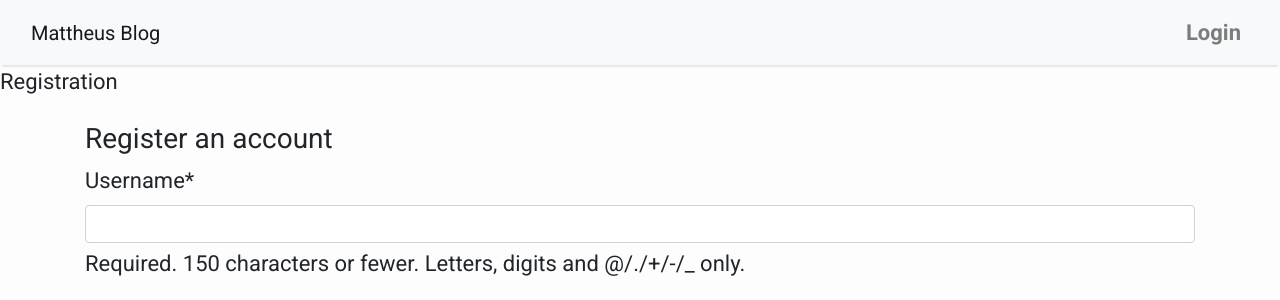
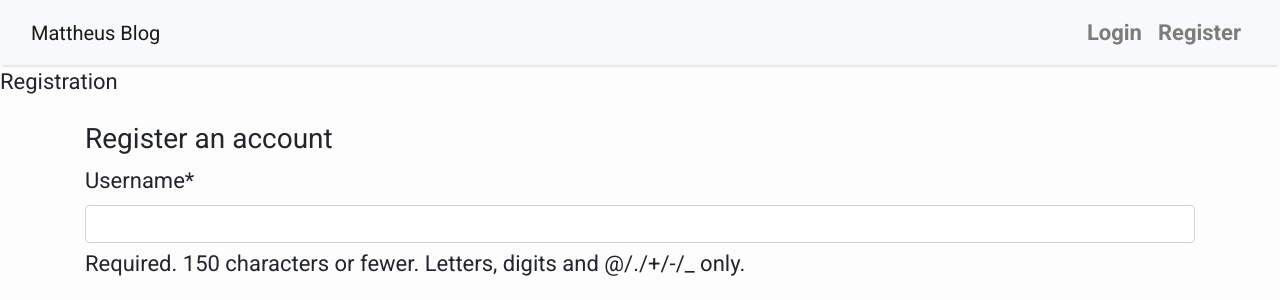
Before and after one commit to MattheusKasa/My-Django-Blog, a Django app: page /register/ in a window 1280 px wide. Shown: the top 300 px of the page. Run offline with Django 4.2, Linux system fonts and the light colour scheme; some libraries are stand-ins or nearby versions.

Commit message:
Add button for register

```diff
--- a/myblog/settings.py
+++ b/myblog/settings.py
@@ -27,11 +27,11 @@ SECRET_KEY = 'django-insecure-82l6vu0ts)miruy7!^#of&rip+-ggf03apqf+gu38=5aj@z2u#
 # SECURITY WARNING: don't run with debug turned on in production!
 DEBUG = True
 
-ALLOWED_HOSTS = ['my-django-blog-mattheus.herokuapp.com']
+ALLOWED_HOSTS = []
 
 CSRF_TRUSTED_ORIGINS = ['https://*8000-mattheuskas-mydjangoblo-88lwkm3vpcq.ws-eu71.gitpod.io']
 CSRF_TRUSTED_ORIGINS = ['https://*8000-mattheuskas-mydjangoblo-svnd1gwgdo0.ws-eu71.gitpod.io']
-CSRF_TRUSTED_ORIGINS = ['https://*8000-mattheuskas-mydjangoblo-81qfz9rhi2j.ws-eu71.gitpod.io']
+CSRF_TRUSTED_ORIGINS = ['https://*8000-mattheuskas-mydjangoblo-fg12ducro02.ws-eu71.gitpod.io']
 
 # Application definition
 
--- a/templates/base.html
+++ b/templates/base.html
@@ -48,14 +48,17 @@
                             <a class="nav-link disabled">Welcome, {{request.user.username}}</a>
                           </li>
                           <li class="nav-item text-black">
+                            <a class="nav-link text-black font-weight-bold" href="#">Change Password</a>
+                        </li>
+                          <li class="nav-item text-black">
                             <a class="nav-link text-black font-weight-bold" href="{% url 'logout' %}">Logout</a>
-                        </li>
-                        <li class="nav-item text-black">
-                            <a class="nav-link text-black font-weight-bold" href="#">change password</a>
                         </li>
                           {% else %}
                           <li class="nav-item text-black">
                             <a class="nav-link text-black font-weight-bold" href="{% url 'login' %}">Login</a>
+                        </li>
+                        <li class="nav-item text-black">
+                            <a class="nav-link text-black font-weight-bold" href="{% url 'register' %}">Register</a>
                         </li>
                           {% endif %}
 
```
Also changed, not shown: db.sqlite3.
